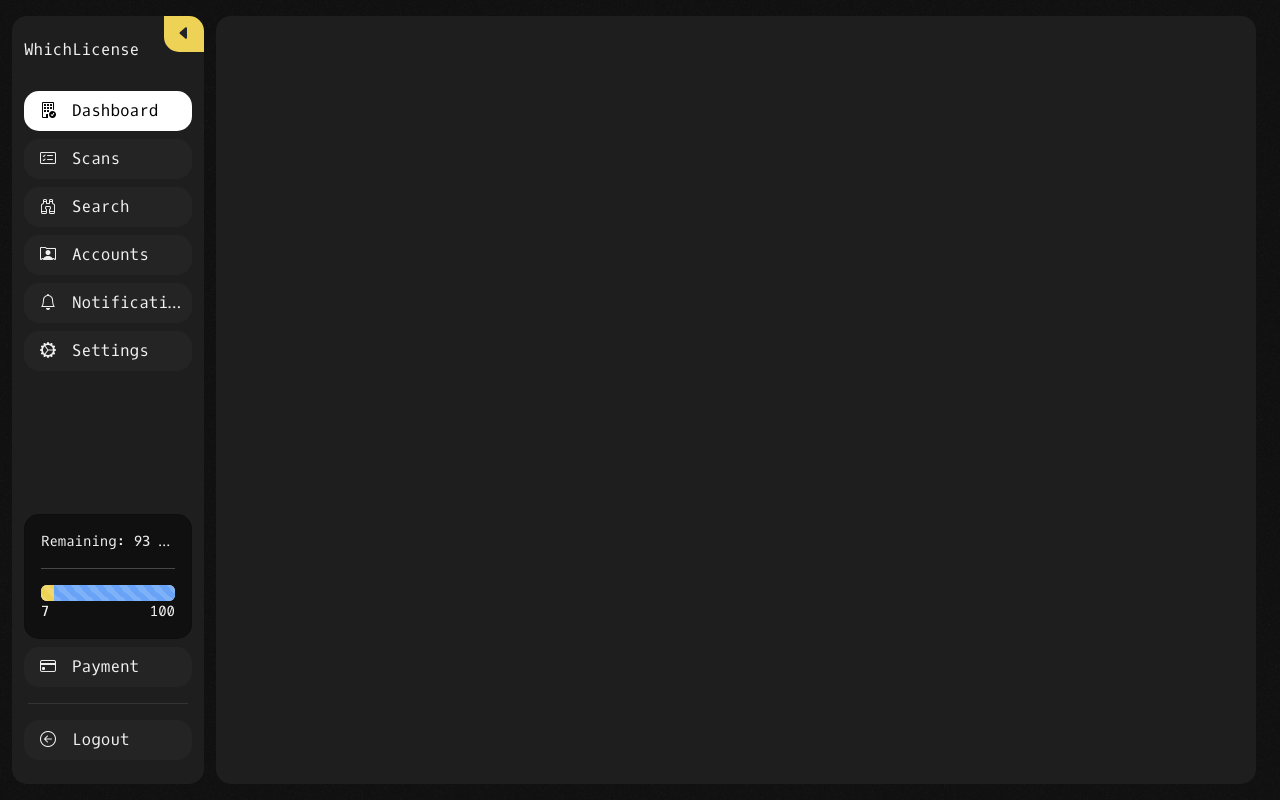
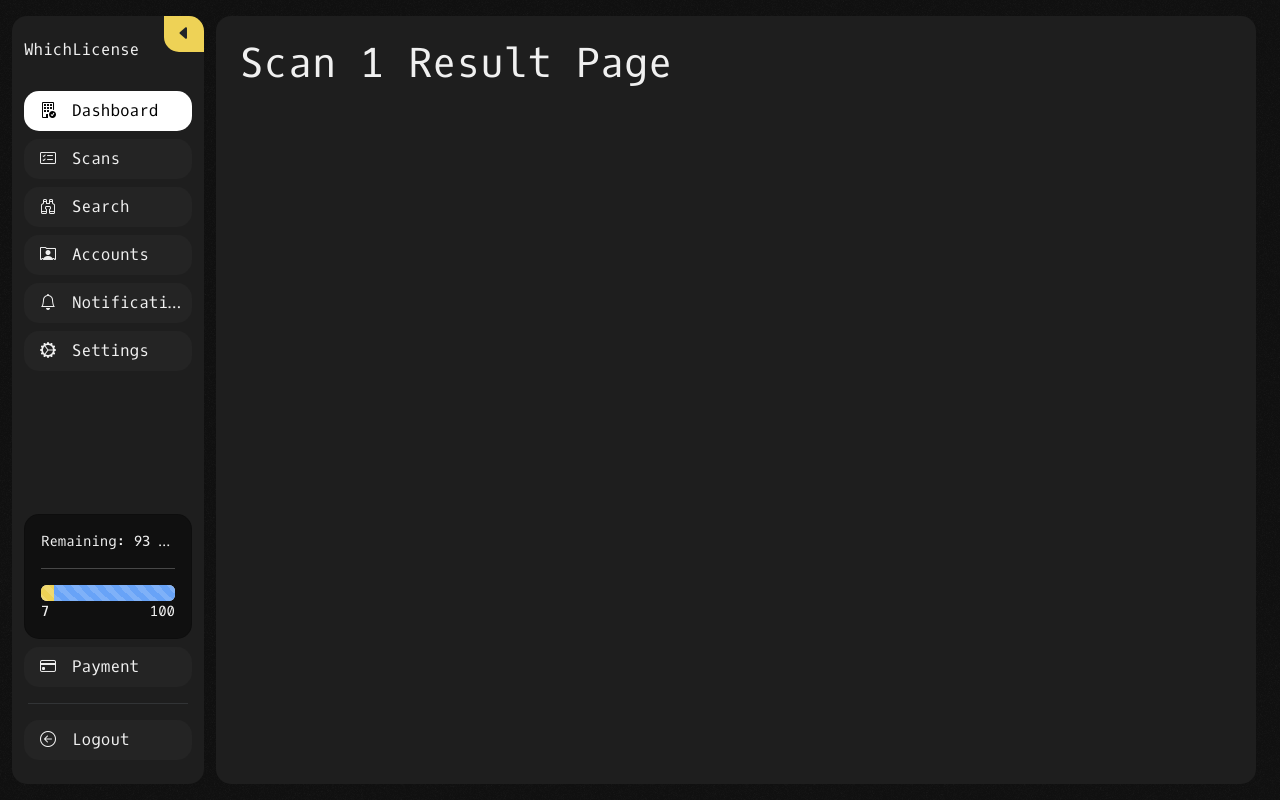
Before and after one commit to whichlicense/frontend, a React (Create React App) app: page /scan-result/1 in a window 1280 px wide. Built offline with nearby package versions, Linux system fonts and the light colour scheme.

Commit message:
make scan result take id param
Signed-off-by: duart38 <duartsnel@icloud.com>

```diff
--- a/src/App.tsx
+++ b/src/App.tsx
@@ -49,7 +49,7 @@ function App() {
                   <Routes>
                     <Route path="/search" element={<Search />} />
                     <Route path="/dashboard" element={<Dashboard />} />
-                    <Route path="/scan-result" element={<ScanResult />} />
+                    <Route path="/scan-result/:id" element={<ScanResult />} />
                     <Route path="/test" element={<Test />} />
                     <Route path="/" element={<Home />} />
                   </Routes>
--- a/src/pages/ScanResult.tsx
+++ b/src/pages/ScanResult.tsx
@@ -15,10 +15,13 @@
  *   limitations under the License.
  */
 
+import { useParams } from "react-router-dom";
+
 export default function ScanResult(){
+    let { id } = useParams();
     return (
         <div>
-            <h1>Scan Result</h1>
+            <h1>Scan {id} Result Page</h1>
         </div>
     )
 }
```
